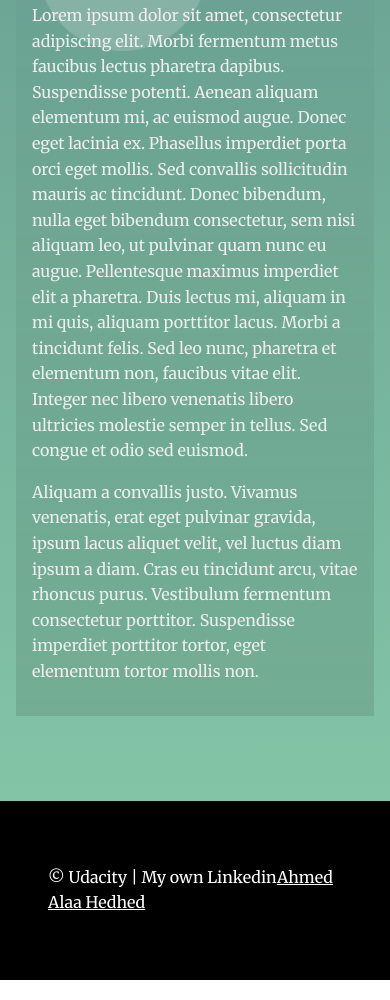
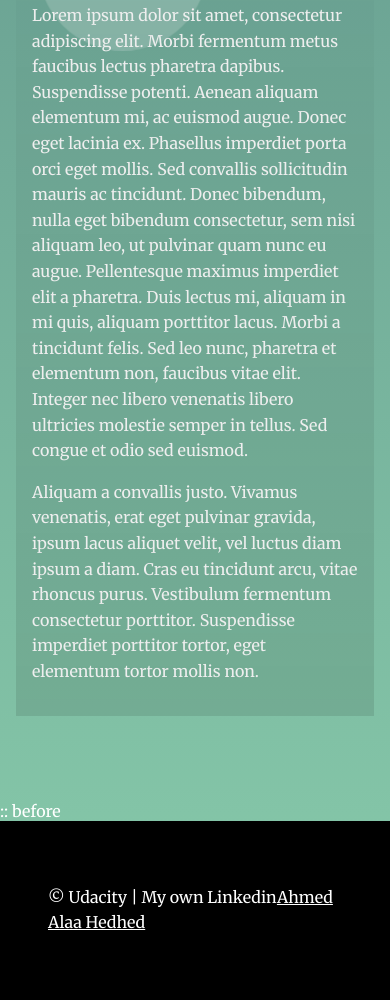
Before and after one commit to ahmad-alaa-hedhed/udacity-landing-page, a plain HTML site: page index.html in a window 390 px wide. Shown: the part 4051-5051 px from the top of the page. Drawn offline with Linux system fonts and the light colour scheme.

Commit message:
commit modifications

```diff
--- a/css/styles.css
+++ b/css/styles.css
@@ -182,6 +182,12 @@ section {
         font-size: 30px;
         color: #000;
     }
+    .scroll-to-top{
+        display: block;
+        ruby-span: block;
+    }
+
+
 
     .nav-container {
         position: absolute;
--- a/index.html
+++ b/index.html
@@ -77,11 +77,16 @@
       </div>
     </section>
 
+  </main>
 
-
-  </main>
+  <div class="scroll-to-top">
+    <span>
+      :: before
+    </span>
+  </div>
   <footer class="page__footer">
     <p>&copy Udacity | My own Linkedin<a href="https://linkedin.com/in/ahmed-hedhed-4b001a198/" style="color: white;" target="_blank">Ahmed Alaa Hedhed</a></p>
+
   </footer>
   </div>
 
```
Also changed, not shown: js/app.js (+2 -53 lines).
